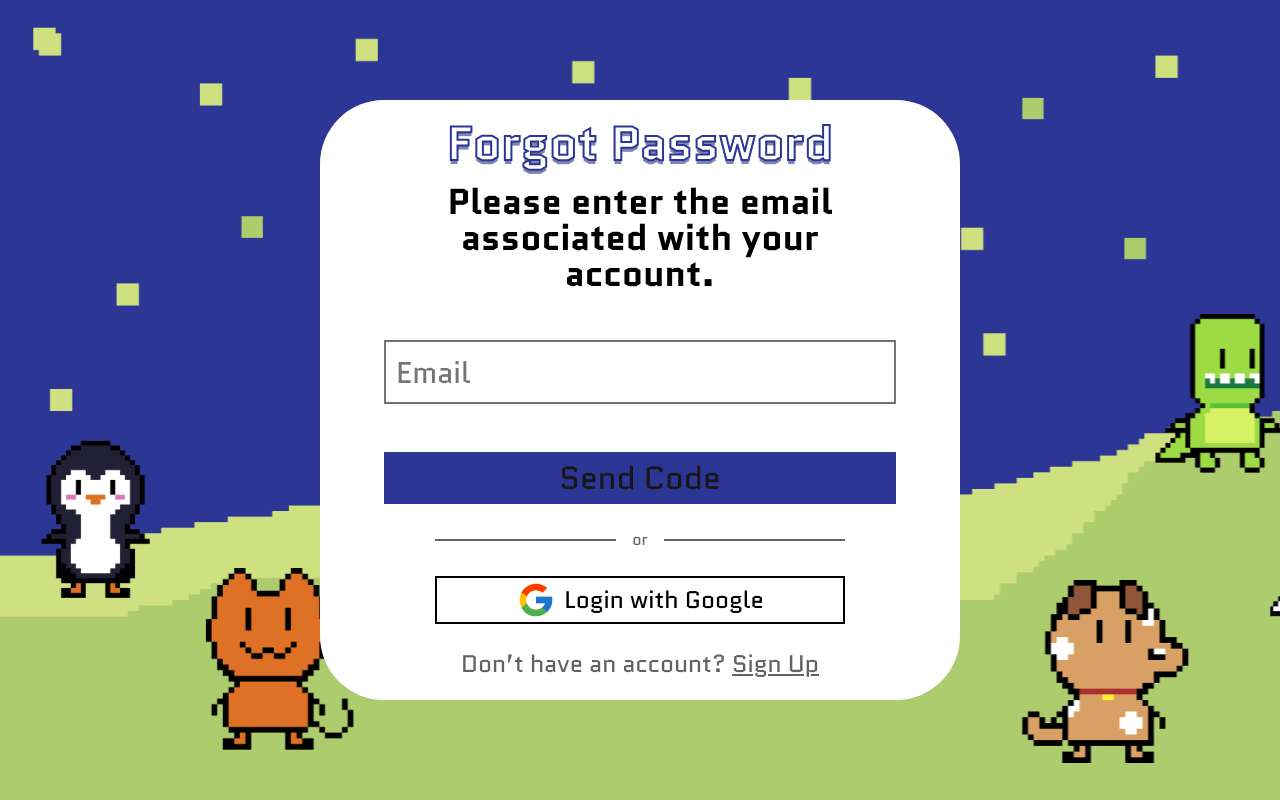
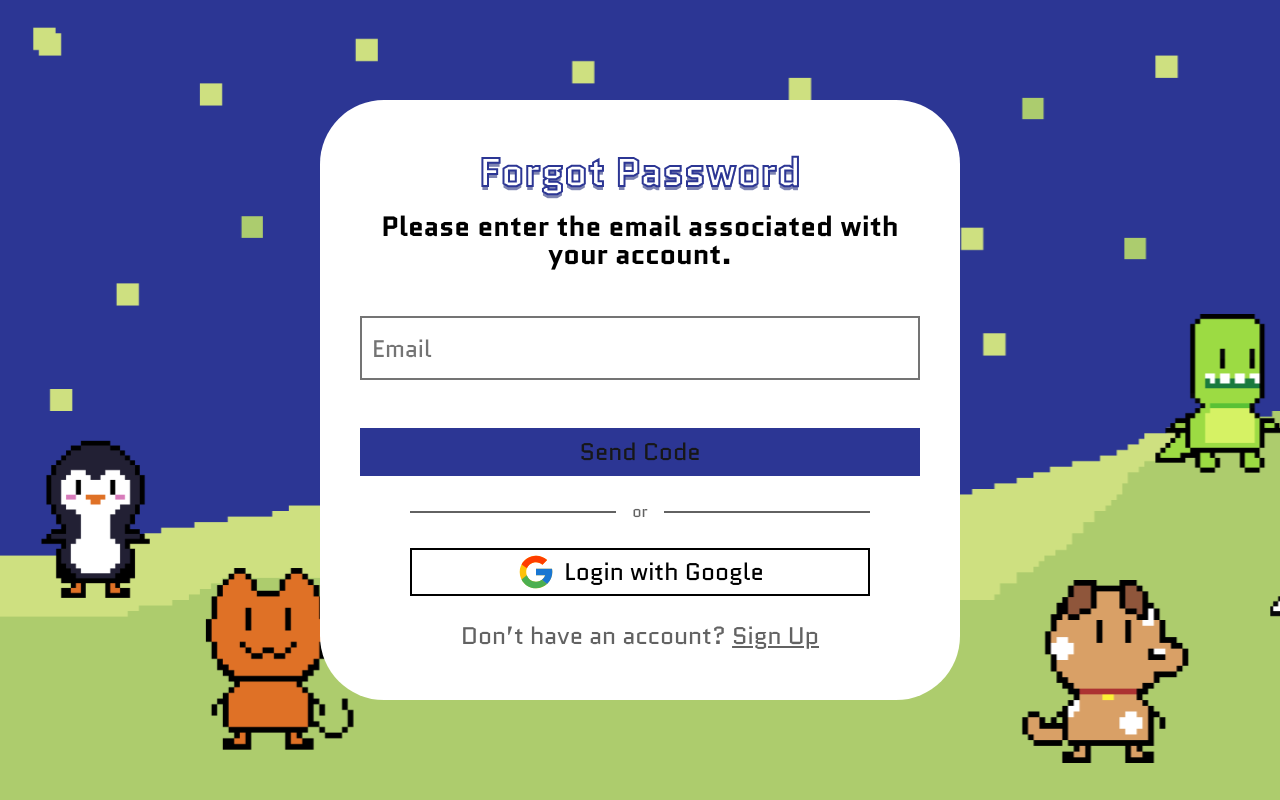
Before and after one commit to GTBitsOfGood/ican, a Next.js app: page /forgot-password in a window 1280 px wide. Built offline with nearby package versions, Linux system fonts and the light colour scheme; a web font is replaced by a local one.

Commit message:
final login and forgot password changes

```diff
--- a/src/components/GoogleLoginButton.tsx
+++ b/src/components/GoogleLoginButton.tsx
@@ -69,7 +69,7 @@ const GoogleLoginButton = ({
             width={30}
             height={30}
           />
-          <div className="px-3 text-[24px]/[32px] text-[#000]">
+          <div className="px-3 desktop:text-[24px]/[32px] short:text-lg tiny:text-[16px] mobile:text-[16px] text-[24px]/[32px] text-[#000]">
             Login with Google
           </div>
         </button>
--- a/src/pages/forgot-password/index.tsx
+++ b/src/pages/forgot-password/index.tsx
@@ -173,15 +173,15 @@ export default function ForgotPasswordPage() {
       <div
         className={`flex justify-center items-center w-screen h-screen bg-cover bg-no-repeat bg-[url('/assets/Background.svg')]`}
       >
-        <div className="bg-white tiny:h-[95%] tiny:w-11/12 short:h-[85%] short:w-5/6 tall:h-[75%] p-16 overflow-none rounded-[64px] flex flex-col justify-center items-center mobile:gap-y-4 desktop:gap-y-6 tiny:gap-y-0 tall:gap-y-6 mobile:w-11/12 tablet:w-5/6 desktop:w-2/3 largeDesktop:w-1/2">
-          <div className="flex flex-col desktop:gap-y-12 mobile:gap-y-6 tiny:gap-y-6 short:gap-y-6 tall:gap-y-12 items-center font-quantico">
+        <div className="bg-white tiny:h-[95%] short:h-[85%] short:w-auto tall:h-[75%] py-2 my-2 tablet:px-4 desktop:px-8 short:px-2 overflow-y-auto rounded-[64px] flex flex-col justify-center items-center mobile:gap-y-4 desktop:gap-y-6 tiny:gap-y-0 tall:gap-y-6 mobile:w-11/12 tablet:w-5/6 desktop:w-2/3 largeDesktop:w-1/2">
+          <div className="flex flex-col desktop:gap-y-12 mobile:gap-y-6 tiny:gap-y-6 short:gap-y-6 mx-2 tall:gap-y-12 items-center font-quantico">
             <div
               className={`flex flex-col mobile:gap-y-2 desktop:gap-y-4 tiny:gap-y-2 short:gap-y-2 tall:gap-y-4 items-center`}
             >
-              <div className="text-[#FFF] mobile:text-5xl tablet:text-[48px]/[48px] tiny:text-3xl short:text-3xl tall:text-5xl font-bold text-shadow-default text-stroke-2 text-stroke-default text-center">
+              <div className="text-[#FFF] mobile:text-3xl tiny:text-xl short:text-3xl desktop:text-[40px]/[48px] font-bold text-shadow-default short:text-stroke-1 mobile:text-stroke-1 desktop:text-stroke-2 text-stroke-default text-center">
                 {Sections[page].header}
               </div>
-              <div className="text-black text-center mobile:text-2xl tablet:text-4xl/9 tiny:text-xl short:text-2xl tall:text-4xl/9 font-bold flex flex-wrap">
+              <div className="text-black text-center mobile:text-xl short:text-xl tablet:text-[28px] font-bold flex flex-wrap">
                 {Sections[page].subheader} {page === 1 && email}
               </div>
             </div>
@@ -191,7 +191,7 @@ export default function ForgotPasswordPage() {
                 {page === 0 && (
                   <>
                     <input
-                      className={`w-full border-2 border-solid mobile:text-xl mobile:placeholder:text-xl desktop:text-3xl desktop:placeholder:text-3xl ${!error.email ? "border-iCAN-textfield text-iCAN-textfield placeholder:text-iCAN-textfield" : "border-iCAN-error text-iCAN-error placeholder:text-iCAN-error"} bg-white px-[10px] py-4 mobile:h-12 desktop:h-16`}
+                      className={`w-full border-2 border-solid mobile:h-10 short:h-10 tablet:h-12 desktop:h-16 desktop:text-[24px]/[32px] short:text-lg tiny:text-[16px] mobile:text-[16px] ${!error.email ? "border-iCAN-textfield text-iCAN-textfield placeholder:text-iCAN-textfield" : "border-iCAN-error text-iCAN-error placeholder:text-iCAN-error"} bg-white px-[10px] py-4 mobile:h-12 desktop:h-16`}
                       type="text"
                       placeholder="Email"
                       onChange={handleEmailChange}
@@ -253,7 +253,7 @@ export default function ForgotPasswordPage() {
               </div>
             )}
             <button
-              className="w-full mobile:py-2 desktop:py-3 tiny:py-2 short:py-2 tall:py-3 flex justify-center items-center mobile:text-lg desktop:text-[32px] tiny:text-lg short:text-lg tall:text-[32px] bg-iCAN-Blue-300"
+              className="w-full mobile:py-2 desktop:py-3 tiny:py-2 short:py-2 tall:py-3 flex justify-center items-center desktop:h-12 mobile:h-8 short:h-8 desktop:text-[24px]/[32px] short:text-[16px] mobile:text-[16px] bg-iCAN-Blue-300"
               onClick={incPage}
               type="submit"
             >
@@ -278,7 +278,7 @@ export default function ForgotPasswordPage() {
             )}
           </div>
           {page !== 3 && (
-            <div className="flex flex-col mobile:gap-y-2 desktop:gap-y-6 tiny:gap-y-2 w-[80%] h-full font-quantico">
+            <div className="flex flex-col mobile:gap-y-2 desktop:gap-y-6 tiny:gap-y-2 w-[80%] h-auto font-quantico">
               <div className="flex items-center justify-center w-full">
                 <div className="border border-iCAN-gray w-full" />
                 <div className="text-iCAN-gray px-4">or</div>
--- a/src/pages/login/index.tsx
+++ b/src/pages/login/index.tsx
@@ -80,7 +80,7 @@ export default function Home() {
             width={248}
             height={167}
           />
-          <div className="self-center w-[80%] my-4 text-center text-black mobile:text-xl short:text-xl tablet:text-[28px] font-bold leading-[36px] tracking-[-1.44px]">
+          <div className="self-center w-[80%] my-4 text-center text-black mobile:text-xl tiny:text-lg short:text-xl tablet:text-[28px] font-bold leading-[36px] tracking-[-1.44px]">
             Adopt & Care for a Supportive Pet Pal for Your Medication Journey!
           </div>
           {loggingIn ? (
@@ -100,11 +100,11 @@ export default function Home() {
                 onSubmit={handleSubmit}
                 className="flex flex-col items-center justify-center w-[80%] bg-white rounded-lg"
               >
-                <div className="text-white self-start mobile:text-3xl short:text-3xl desktop:text-[32px]/[40px] font-bold text-shadow-default mobile:text-stroke-1 short:text-stroke-1 desktop:text-stroke-2 text-stroke-default mb-4">
+                <div className="text-white self-start mobile:text-3xl tiny:text-xl short:text-3xl desktop:text-[32px]/[40px] font-bold text-shadow-default mobile:text-stroke-1 short:text-stroke-1 desktop:text-stroke-2 text-stroke-default mb-4">
                   Log In
                 </div>
                 <input
-                  className={`flex mobile:h-10 short:h-10 tablet:h-12 desktop:h-16 px-4 items-center gap-[5px] ${emailError === "" ? "text-textGrey placeholder-textGrey border-borderGrey mb-2" : "text-errorRed placeholder-errorRed border-errorRed"} mobile:text-lg mobile:placeholder:text-lg desktop:text-[24px]/[32px] desktop:placeholder:text-[24px]/[32px] focus:text-textGrey focus:placeholder-textGrey focus:border-borderGrey self-stretch border-2 bg-white`}
+                  className={`flex mobile:h-10 tiny:h-8 short:h-10 tablet:h-12 desktop:h-16 px-4 items-center gap-[5px] ${emailError === "" ? "text-textGrey placeholder-textGrey border-borderGrey mb-2" : "text-errorRed placeholder-errorRed border-errorRed"} mobile:text-lg mobile:placeholder:text-lg short:text-lg short:placeholder:text-lg desktop:text-[24px]/[32px] desktop:placeholder:text-[24px]/[32px] focus:text-textGrey focus:placeholder-textGrey focus:border-borderGrey self-stretch border-2 bg-white`}
                   type="text"
                   placeholder="Email"
                   name="email"
@@ -113,7 +113,7 @@ export default function Home() {
                 />
                 <ErrorBox message={emailError} />
                 <input
-                  className={`flex mobile:h-10 short:h-10 tablet:h-12 desktop:h-16 px-4 items-center gap-[5px] ${passwordError === "" ? "text-textGrey placeholder-textGrey border-borderGrey mb-2" : "text-errorRed placeholder-errorRed border-errorRed"} mobile:text-lg mobile:placeholder:text-lg desktop:text-[24px]/[32px] desktop:placeholder:text-[24px]/[32px] focus:text-textGrey focus:placeholder-textGrey focus:border-borderGrey self-stretch border-2 bg-white`}
+                  className={`flex mobile:h-10 tiny:h-8 short:h-10 tablet:h-12 desktop:h-16 px-4 items-center gap-[5px] ${emailError === "" ? "text-textGrey placeholder-textGrey border-borderGrey mb-2" : "text-errorRed placeholder-errorRed border-errorRed"} mobile:text-lg mobile:placeholder:text-lg short:text-lg short:placeholder:text-lg desktop:text-[24px]/[32px] desktop:placeholder:text-[24px]/[32px] focus:text-textGrey focus:placeholder-textGrey focus:border-borderGrey self-stretch border-2 bg-white`}
                   type="password"
                   placeholder="Password"
                   name="password"
@@ -123,14 +123,14 @@ export default function Home() {
                 <ErrorBox message={passwordError} />
                 <p className="text-textGrey self-start font-berlin-sans text-[20px] font-normal decoration-solid mb-2 [text-decoration-skip-ink:none]">
                   <Link
-                    className=" desktop:text-2xl mobile:text-lg short:text-lg underline"
+                    className=" desktop:text-2xl mobile:text-lg short:text-lg tiny:text-[16px] underline"
                     href="/forgot-password"
                   >
                     Forgot Password?
                   </Link>
                 </p>
                 <button
-                  className="w-full bg-loginGreen text-black desktop:h-12 mobile:h-8 short:h-8 desktop:text-[24px]/[32px] short:text-[16px] mobile:text-[16px] text-center mb-4"
+                  className="w-full bg-loginGreen text-black desktop:h-12 mobile:h-8 short:h-8 desktop:text-[24px]/[32px] short:text-lg tiny:text-[16px] mobile:text-[16px] text-center mb-4"
                   type="submit"
                 >
                   Login
@@ -144,7 +144,7 @@ export default function Home() {
                 </div>
                 <GoogleLoginButton setError={setEmailError} />
               </div>
-              <div className="text-textGrey mobile:text-lg desktop:text-[20px] short:text-lg">
+              <div className="text-textGrey mobile:text-lg short:text-lg tiny:text-[16px] desktop:text-[20px] short:text-lg">
                 Don&apos;t have an account?{" "}
                 <Link className="underline" href="/register">
                   Sign up
--- a/tailwind.config.ts
+++ b/tailwind.config.ts
@@ -18,10 +18,10 @@ export default {
         raw: "(min-height: 724px)",
       },
       short: {
-        raw: "(max-height: 724px) and (min-height: 360px)",
+        raw: "(max-height: 724px)",
       },
       tiny: {
-        raw: "(max-height: 360px)",
+        raw: "(max-height: 480px)",
       },
     },
     extend: {
```
